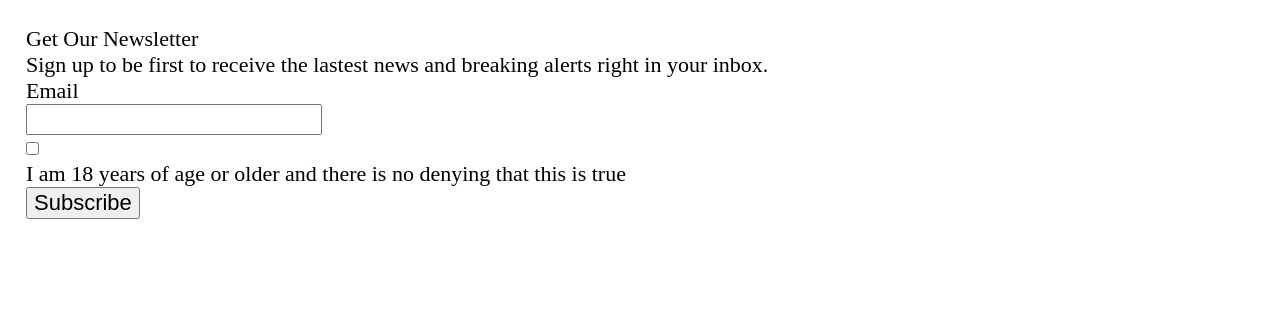
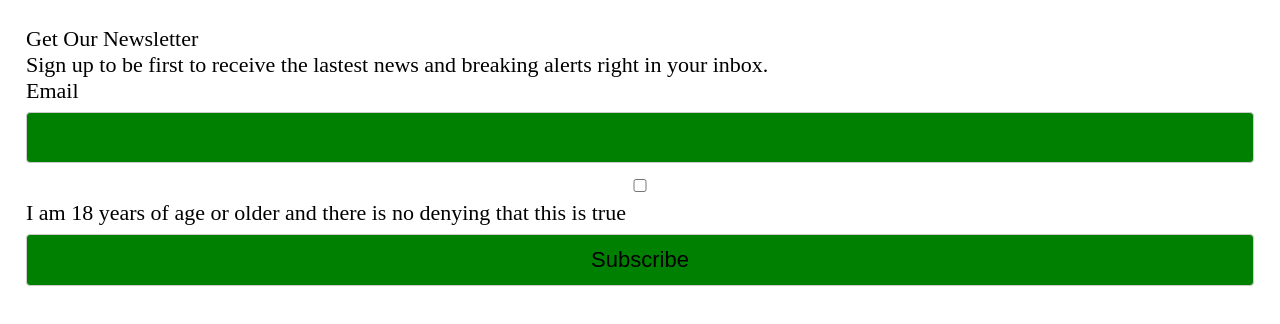
Before and after one commit to jsocorrospring2018/ITMD362Lab3, a plain HTML site: page index.html in a window 1280 px wide. Drawn offline with nearby package versions, Linux system fonts and the light colour scheme.

```diff
--- a/css/screen.css
+++ b/css/screen.css
@@ -125,6 +125,7 @@
 
 textarea {
   overflow: auto;
+
 }
 
 /**
@@ -200,10 +201,21 @@
 
 label {
   display: block;
+
 }
 
 /* ===== LAYOUT STYLES ====== */
-
+input{
+  width: 100%;
+padding: 12px 20px;
+margin: 8px 0;
+display: inline-block;
+border: 1px solid #ccc;
+border-radius: 4px;
+box-sizing: border-box;
+background-color:green;
+}
+}
 /* ===== MODULAR STYLES ===== */
 
 /* ===== STATE STYLES ======= */
```
